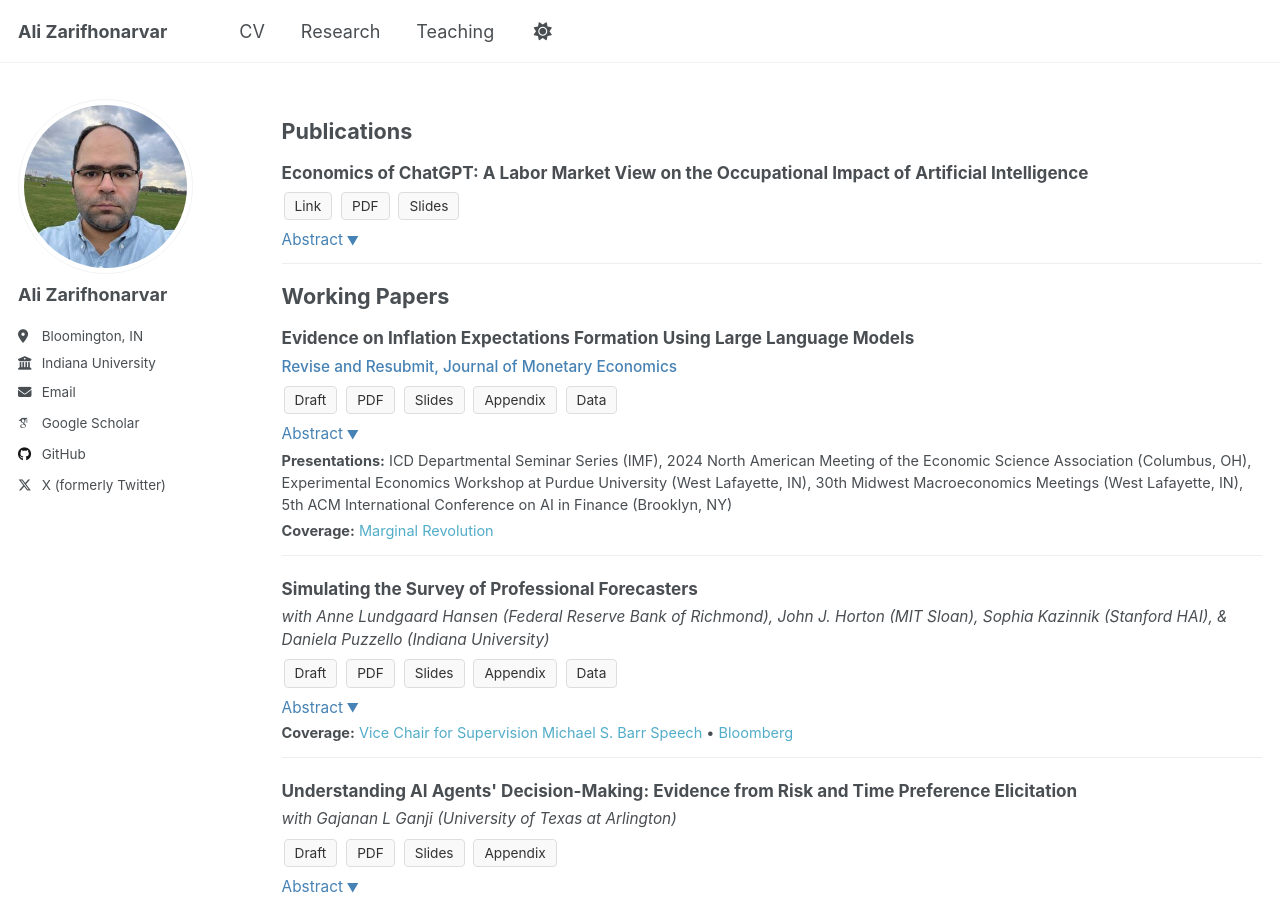
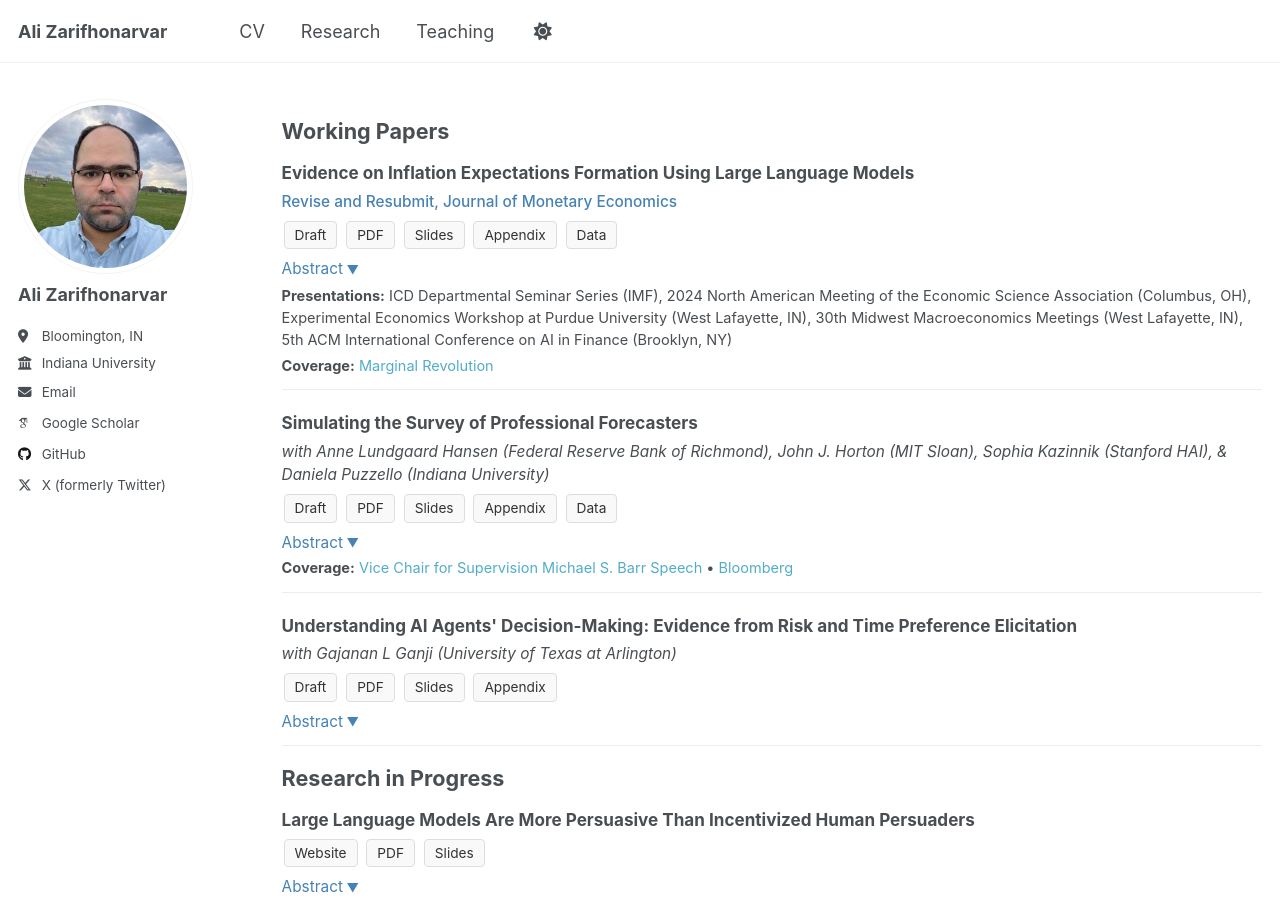
Before and after one commit to alizarif/alizarif.github.io, a Jekyll site: the page built from _pages/research.html, in a window 1280 px wide and 900 px high. Built offline with Jekyll 4.4.1, drawn with Linux system fonts in a browser that asks for light colours; some web fonts are replaced.

Commit message:
Update research.html

```diff
--- a/_pages/research.html
+++ b/_pages/research.html
@@ -81,23 +81,6 @@ author_profile: true
     text-decoration: none !important;
   }
 </style>
-
-<h2>Publications</h2>
-
-<div class="publication-container">
-  <div class="publication-title">Economics of ChatGPT: A Labor Market View on the Occupational Impact of Artificial Intelligence</div>
-
-  <div class="resources">
-    <a href="https://www.emerald.com/insight/content/doi/10.1108/JEBDE-10-2023-0021/full/html" class="resource-box">Link</a>
-    <a href="#" class="resource-box">PDF</a>
-    <a href="#" class="resource-box">Slides</a>
-  </div>
-
-  <div class="abstract-toggle" onclick="toggleAbstract('abstract-1', this)">Abstract</div>
-  <div id="abstract-1" class="abstract-content" style="display:none;">
-    <p>This paper examines the potential impact of ChatGPT and similar large language models on labor markets. We analyze occupational vulnerability using task content and skill requirements, finding that high-skilled occupations may face significant disruption while identifying opportunities for human-AI collaboration and workforce adaptation.</p>
-  </div>
-</div>
 
 <h2>Working Papers</h2>
 
```
